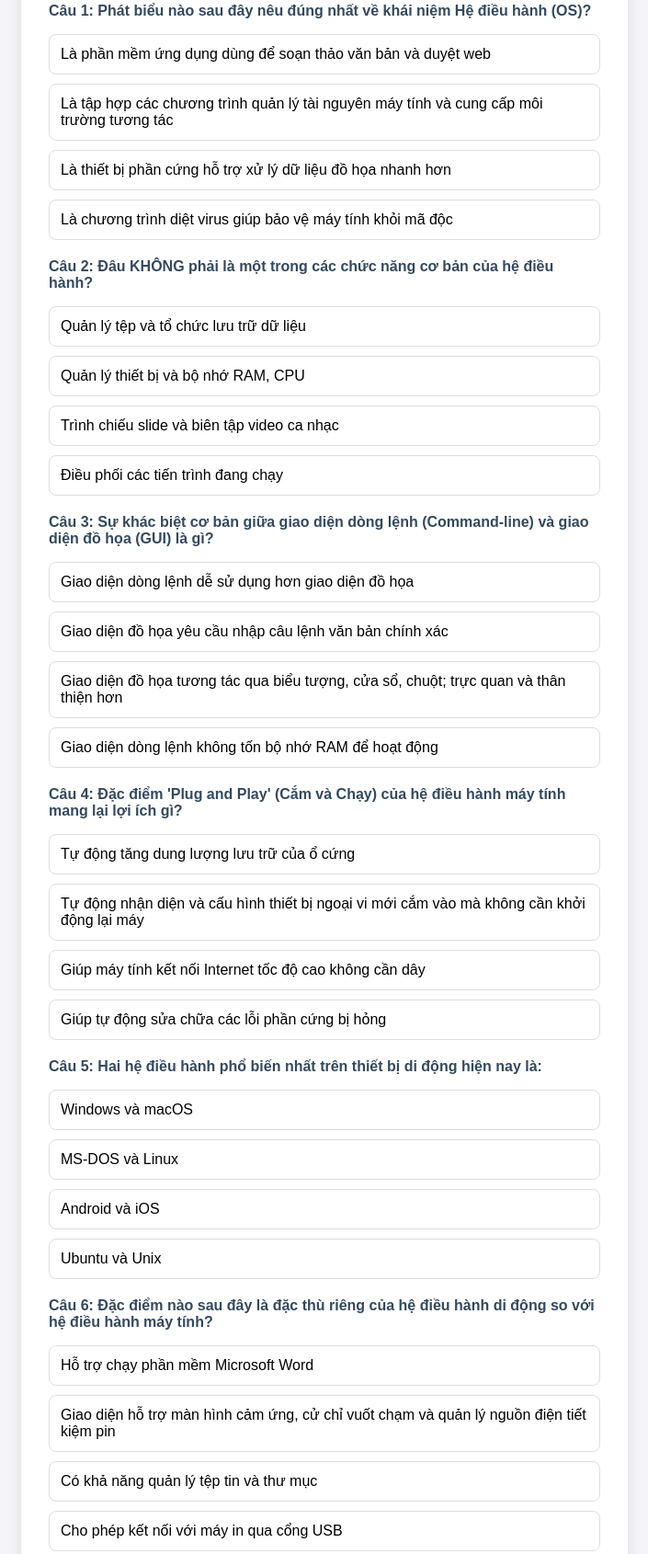
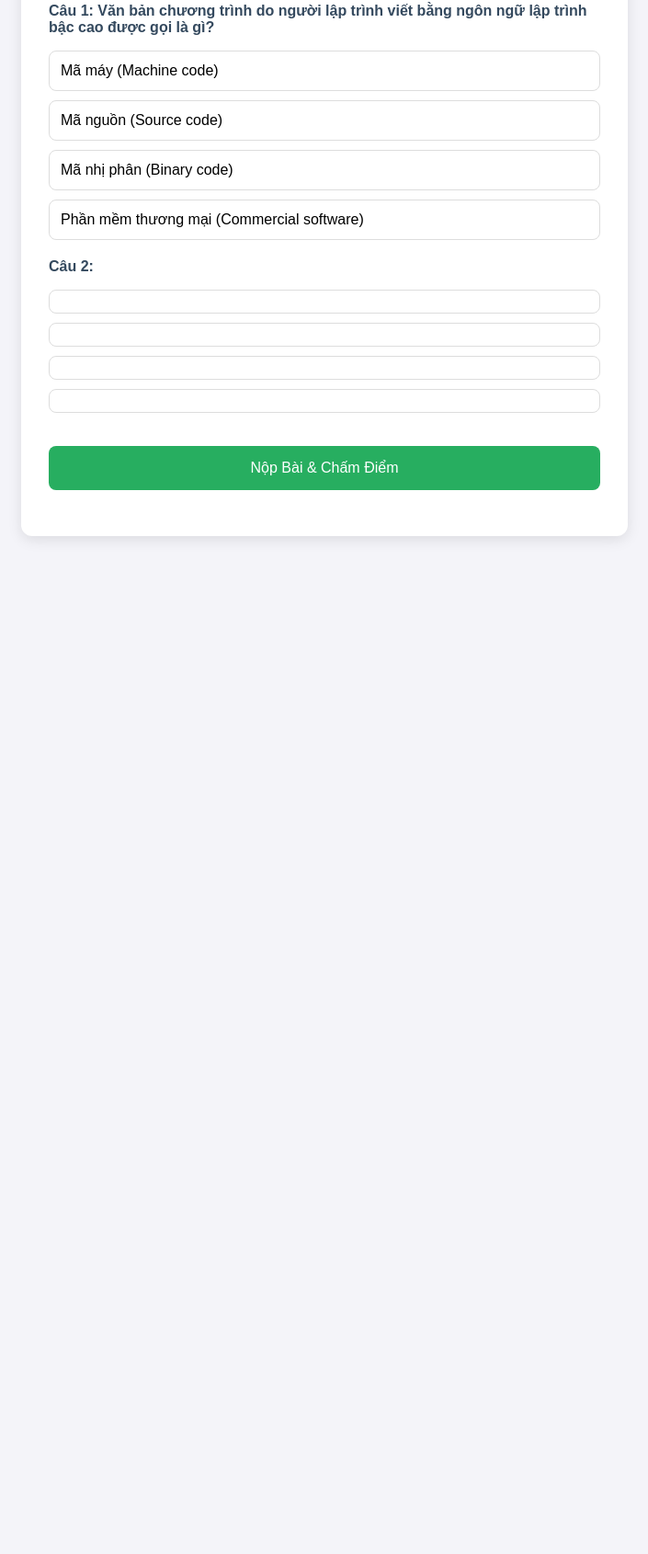
Before and after one commit to nguyenanhtuandt-pixel/edudongthap, a plain HTML site: page index1.html in a window 1280 px wide. Shown: the part 247-1937 px from the top of the page at 92% size, without its empty margins (287-992 px from the left). After the commit the page ends 858 px from the top, so only its background shows below. Drawn offline with Linux system fonts and the light colour scheme.

Commit message:
Add files via upload

```diff
--- a/index1.html
+++ b/index1.html
@@ -37,16 +37,9 @@
 <script>
     // 1. DỮ LIỆU CÂU HỎI
     const quizData = [
-        { q: "Phát biểu nào sau đây nêu đúng nhất về khái niệm Hệ điều hành (OS)?", options: [ "Là phần mềm ứng dụng dùng để soạn thảo văn bản và duyệt web", "Là tập hợp các chương trình quản lý tài nguyên máy tính và cung cấp môi trường tương tác", "Là thiết bị phần cứng hỗ trợ xử lý dữ liệu đồ họa nhanh hơn", "Là chương trình diệt virus giúp bảo vệ máy tính khỏi mã độc"], answer: 1 },
-       	{ q: "Đâu KHÔNG phải là một trong các chức năng cơ bản của hệ điều hành?", options: ["Quản lý tệp và tổ chức lưu trữ dữ liệu", "Quản lý thiết bị và bộ nhớ RAM, CPU", "Trình chiếu slide và biên tập video ca nhạc", "Điều phối các tiến trình đang chạy"], answer: 2 },
-	{ q: "Sự khác biệt cơ bản giữa giao diện dòng lệnh (Command-line) và giao diện đồ họa (GUI) là gì?", options: ["Giao diện dòng lệnh dễ sử dụng hơn giao diện đồ họa", "Giao diện đồ họa yêu cầu nhập câu lệnh văn bản chính xác", "Giao diện đồ họa tương tác qua biểu tượng, cửa sổ, chuột; trực quan và thân thiện hơn", "Giao diện dòng lệnh không tốn bộ nhớ RAM để hoạt động"], answer: 2 },
-	{ q: "Đặc điểm 'Plug and Play' (Cắm và Chạy) của hệ điều hành máy tính mang lại lợi ích gì?", options: ["Tự động tăng dung lượng lưu trữ của ổ cứng", "Tự động nhận diện và cấu hình thiết bị ngoại vi mới cắm vào mà không cần khởi động lại máy", "Giúp máy tính kết nối Internet tốc độ cao không cần dây", "Giúp tự động sửa chữa các lỗi phần cứng bị hỏng"], answer: 1 },
-	{ q: "Hai hệ điều hành phổ biến nhất trên thiết bị di động hiện nay là:", options: ["Windows và macOS", "MS-DOS và Linux", "Android và iOS", "Ubuntu và Unix"], answer: 2 },
-	{ q: "Đặc điểm nào sau đây là đặc thù riêng của hệ điều hành di động so với hệ điều hành máy tính?", options: ["Hỗ trợ chạy phần mềm Microsoft Word", "Giao diện hỗ trợ màn hình cảm ứng, cử chỉ vuốt chạm và quản lý nguồn điện tiết kiệm pin", "Có khả năng quản lý tệp tin và thư mục", "Cho phép kết nối với máy in qua cổng USB"], answer: 1 },
-	{ q: "Khi bạn mở phần mềm Microsoft Word để gõ văn bản, mối quan hệ giữa Người dùng - Phần mềm ứng dụng - Hệ điều hành - Phần cứng diễn ra theo thứ tự nào?", options: ["Người dùng -> Phần cứng -> Hệ điều hành -> Word", "Người dùng -> Word -> Hệ điều hành -> Phần cứng (Bàn phím, RAM, CPU)", "Word -> Người dùng -> Phần cứng -> Hệ điều hành", "Hệ điều hành -> Người dùng -> Word -> Phần cứng"], answer: 1 },
-	{ q: "Hệ điều hành đóng vai trò là 'môi trường trung gian'. Điều này có nghĩa là gì?", options: ["Nó làm trung gian kết nối giữa người bán và người mua máy tính", "Nó đứng giữa phần mềm ứng dụng và phần cứng, chuyển đổi yêu cầu ứng dụng thành lệnh điều khiển phần cứng", "Nó là cầu nối truyền dữ liệu giữa hai máy tính qua dây mạng", "Nó giúp kết nối màn hình với bàn phím"], answer: 1 },
-	{ q: "Khả năng 'Đa nhiệm' (Multitasking) của hệ điều hành cho phép:", options: ["Nhiều người cùng sử dụng một máy tính tại một thời điểm", " Máy tính chạy đồng thời nhiều chương trình/ứng dụng cùng lúc", "Kết nối máy tính với nhiều màn hình cùng lúc", "Cài đặt cùng lúc nhiều hệ điều hành trên một ổ cứng"], answer: 1 },
-	{ q: "Tại sao trên điện thoại thông minh, hệ điều hành lại cần kiểm soát chặt chẽ quyền truy cập Camera, Micro và Vị trí (GPS) của các ứng dụng?", options: ["Để giúp điện thoại sạc pin nhanh hơn", "Để đảm bảo an toàn bảo mật, riêng tư dữ liệu cá nhân cho người dùng", "Để tăng tốc độ mạng 4G/5G", "Để giảm dung lượng của các phần mềm ứng dụng"], answer: 1 },
+        { q: "Văn bản chương trình do người lập trình viết bằng ngôn ngữ lập trình bậc cao được gọi là gì?", options: [ "Mã máy (Machine code)", "Mã nguồn (Source code)", "Mã nhị phân (Binary code)", "Phần mềm thương mại (Commercial software)"], answer: 1 },
+	{ q: "", options: [ "", "", "", ""], answer: 1 },
+
 
     ];
 
```
